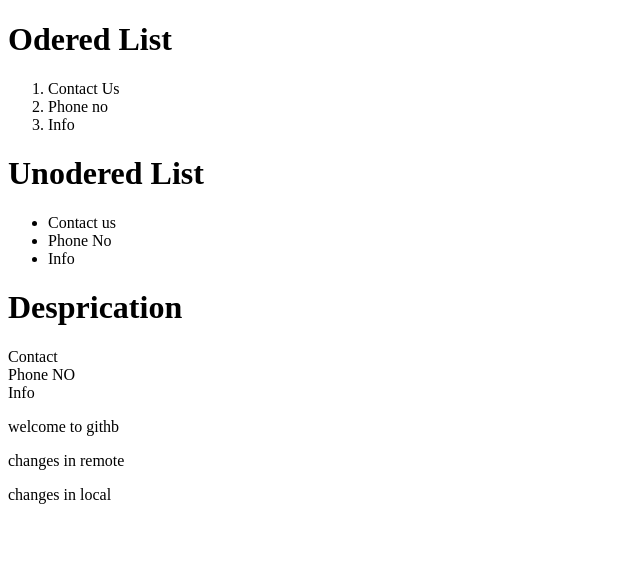
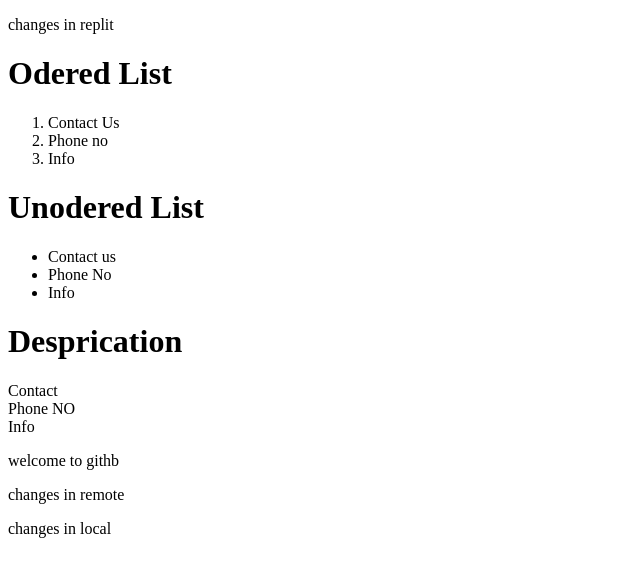
Before and after one commit to yahya-khan-33/yahya24, a plain HTML site: page a.html in a window 1280 px wide. Shown: the whole page, without its empty margins (0-640 px from the left). Drawn offline with Linux system fonts and the light colour scheme.

Commit message:
changes in replit 2

```diff
--- a/a.html
+++ b/a.html
@@ -6,6 +6,9 @@
 </head>
 
 <body>
+  <p>
+    changes in replit
+  </p>
   <h1>Odered List</h1>
   <ol>
   <li>Contact Us</li>
```
